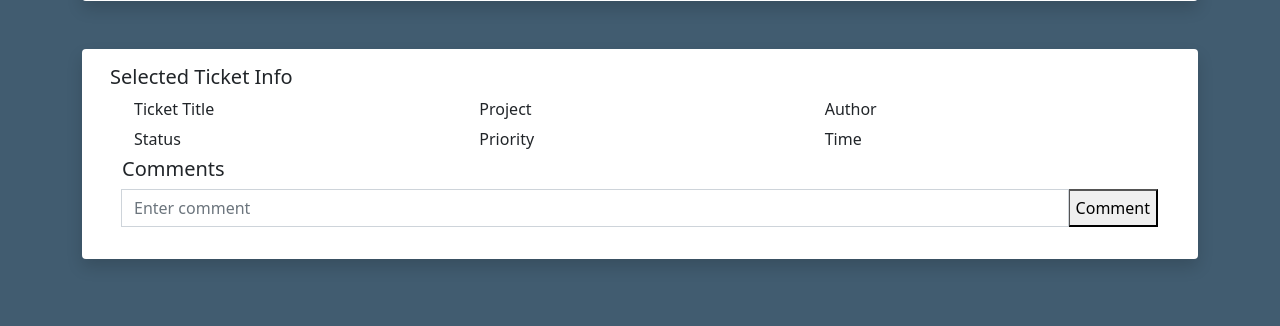
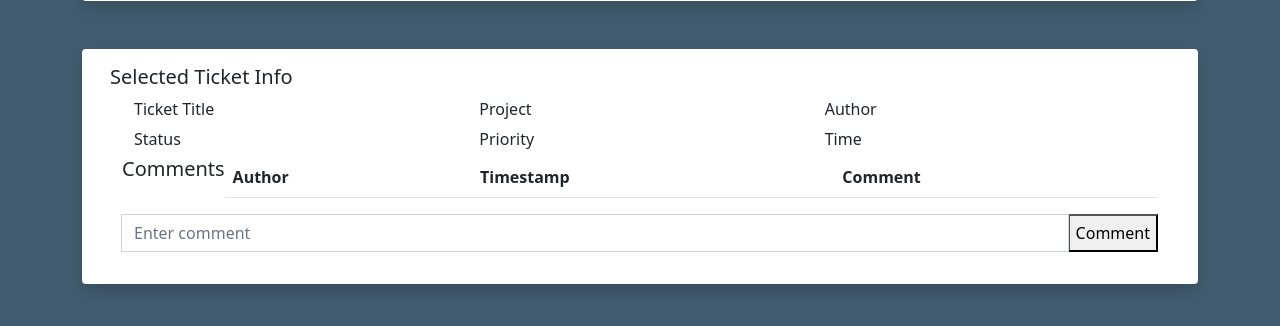
Before and after one commit to taylormeador/bug-tracker-9000, a Flask app: template templates/tickets.html in a window 1280 px wide. Shown: the part 294-620 px from the top of the page. Run offline with Flask 2, Linux system fonts and the light colour scheme; the template is opened without the code that fills it, so the values that code supplies are empty; parts of the project's set-up code (start-up, migrations or seed data) failed here and were passed over.

Commit message:
display ticket comments once a user selects a ticket

```diff
--- a/server.py
+++ b/server.py
@@ -97,6 +97,18 @@ def get_user_tickets(user):
     return tickets_list
 
 
+def get_ticket_comments():
+    """
+    returns list of dictionaries with info from ticket_comments table
+    """
+    tickets_comments_result = TicketsComments.query.all()
+    comments_list = []
+    for comment in tickets_comments_result:
+        comments_list.append({'ticketID': comment.ticketID, 'comment': comment.comment,
+                              'author': comment.author, 'timestamp': comment.timestamp})
+    return comments_list
+
+
 def requires_authentication(f):
     @wraps(f)
     def decorated(*args, **kwargs):
@@ -178,7 +190,8 @@ def tickets():
     user_email = session['profile']['name']
     projects = get_user_projects(user_email)
     tickets_list = get_user_tickets(user_email)
-    return render_template('tickets.html', projects=projects, users=user_list, tickets=tickets_list)
+    comments = get_ticket_comments()
+    return render_template('tickets.html', projects=projects, users=user_list, tickets=tickets_list, comments=comments)
 
 
 @app.route('/admin')
--- a/templates/tickets.html
+++ b/templates/tickets.html
@@ -124,6 +124,26 @@
     <div class="container" id="selected-ticket-comment-container">
       <div class="d-flex justify-content-start">
         <h5>Comments</h5>
+
+          <table class="table">
+            <thead>
+              <tr>
+                <th scope="col">Author</th>
+                <th scope="col">Timestamp</th>
+                <th scope="col">Comment</th>
+              </tr>
+            </thead>
+            <tbody>
+              {% for comment in comments %}
+                <tr>
+                  <th scope="row">{{ comment.author }}</th>
+                  <td>{{ comment.timestamp }}</td>
+                  <td>{{ comment.comment }}</td>
+                </tr>
+              {% endfor %}
+            </tbody>
+          </table>
+
       </div>
       <form action="/processcomment" method="POST">
         <div class="input-group mb-3">
```
